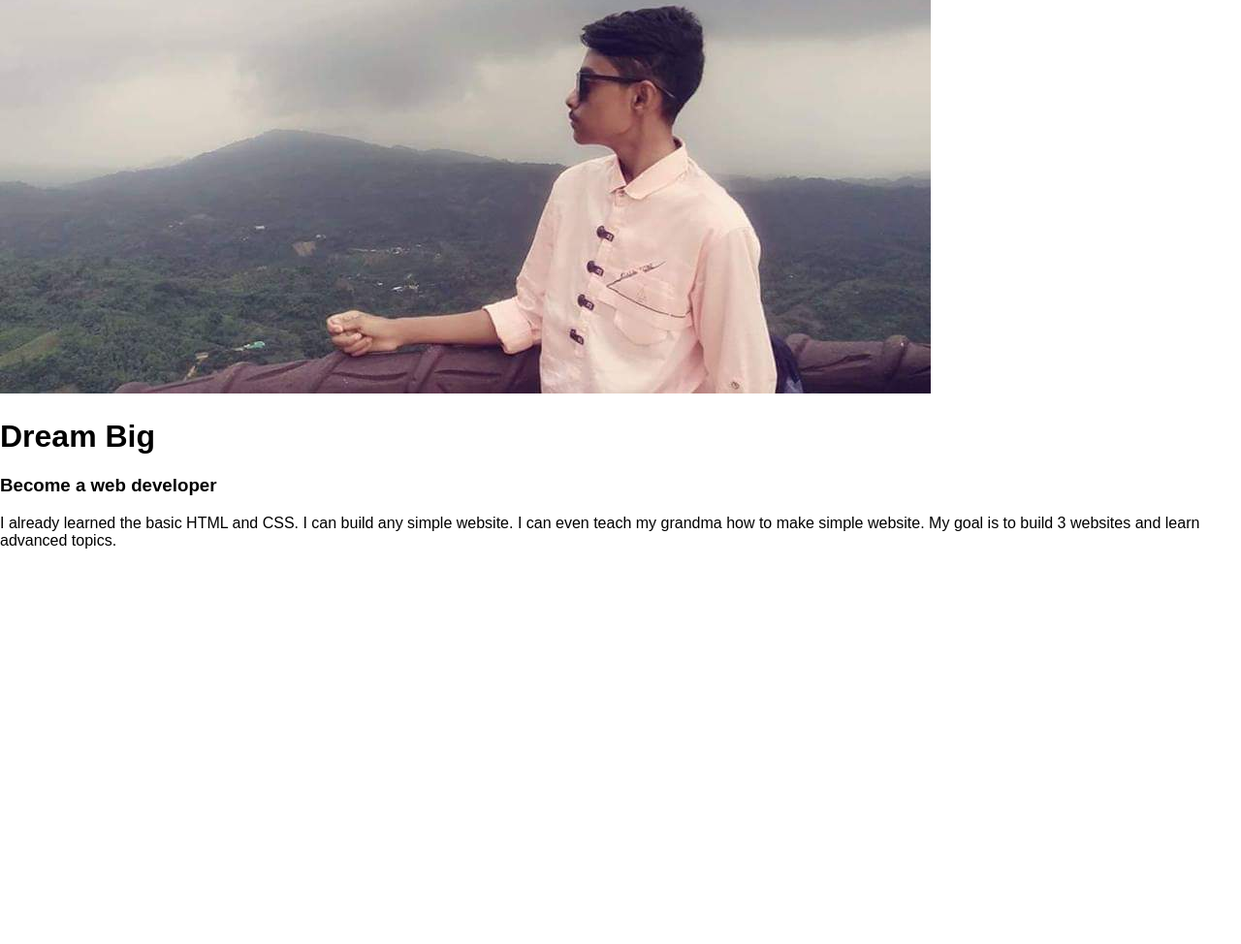
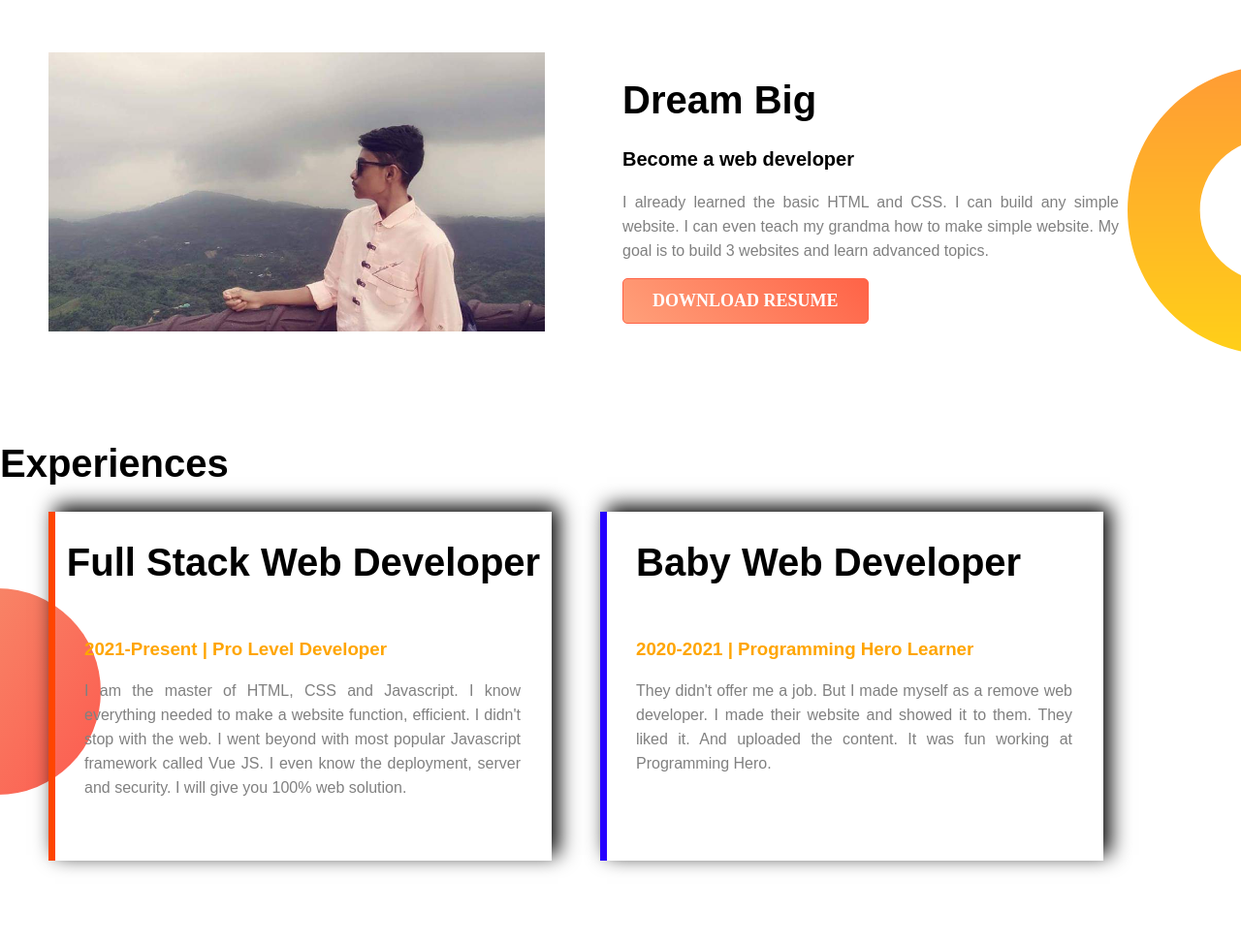
Before and after one commit to MdNaimRipto/Project-portfolio, a plain HTML site: page index.html in a window 1280 px wide. Shown: the part 676-1650 px from the top of the page at 97% size. Before the commit the page ends 1259 px from the top, so only its background shows below. Drawn offline with Linux system fonts and the light colour scheme.

Commit message:
site done

```diff
--- a/css/style.css
+++ b/css/style.css
@@ -6,7 +6,7 @@ body{
 .top-banner{
     background-image: url(../images/top-banner.png);
     background-repeat: no-repeat;
-    height: 60px;
+    height: 680px;
 }
 .banner-intro{
     display: block;
@@ -37,7 +37,7 @@ body{
     padding: 12px 30px;
     font-weight: bold;
     color: white;
-    background-color: tomato;
+    background: linear-gradient(45deg, lightsalmon, tomato);
     border: 1px solid tomato;
     border-radius: 5px;
     font-size: 18px;
@@ -53,3 +53,109 @@ body{
 .banner-image img{
     width: 100%;
 }
+.dream-big{
+    background-image: url(../images/dream-bg.png);
+    height: 425px;
+    background-repeat:no-repeat;
+    background-position: right;
+}
+.dream-image{
+    display: block;
+    float: left;
+    width: 40%;
+    margin: 50px 50px;
+
+}
+.dream-image img{
+    width:100%;
+}
+.dream-detail{
+    display: block;
+    float: left;
+    width: 40%;
+    margin: 50px 30px;
+}
+.dream-detail h1{
+    font-size: 40px;
+}
+.dream-detail h3{
+    font-size: 20px;
+}
+.dream-detail p{
+    text-align: justify;
+    line-height: 25px;
+    color: gray;
+}
+.dream-detail button{
+    padding: 12px 30px;
+    font-weight: bold;
+    color: white;
+    background: linear-gradient(45deg, lightsalmon, tomato);
+    border: 1px solid tomato;
+    border-radius: 5px;
+    font-size: 18px;
+    font-family: serif;
+}
+.experinces{
+    background-image: url(../images/exp-bg.png);
+    background-position: left;
+    background-repeat: no-repeat;
+    margin-bottom: 50px;
+    height: 515px;
+}
+.experinces h1{
+    font-size: 40px;
+}
+.box-one{
+    width: 40%;
+    display: block;
+    float: left;
+    border-left: 7px solid orangered;
+    height: 70%;
+    box-shadow: 7px -6px 20px 0px;
+    margin-left: 50px;
+}
+.box-one h1{
+    margin-top: 30px;
+    text-align: center;
+    padding-bottom: 30px;
+}
+.box-one h3{
+    margin-left: 30px;
+    color: orange;
+}
+.box-one p{
+    margin-left: 30px;
+    color: gray;
+    text-align: justify;
+    width: 450px;
+    line-height: 25px;
+    padding-bottom:30px ;
+}
+.box-two{
+    width: 40%;
+    display: block;
+    float: left;
+    border-left: 7px solid #2600ff;
+    height: 70%;
+    box-shadow: 7px -6px 20px 0px;
+    margin-left: 50px;
+}
+.box-two h1{
+    margin-top: 30px;
+    margin-left: 30px;
+    text-align: left;
+    padding-bottom: 30px;
+}
+.box-two h3{
+    margin-left: 30px;
+    color: orange;
+}
+.box-two p{
+    margin-left: 30px;
+    color: gray;
+    text-align: justify;
+    width: 450px;
+    line-height: 25px;
+    padding-bottom:30px ;
+}
--- a/index.html
+++ b/index.html
@@ -40,8 +40,25 @@
             <h1>Dream Big</h1>
             <h3>Become a web developer</h3>
             <p>I already learned the basic HTML and CSS. I can build any simple website. I can even teach my grandma how to make simple website. My goal is to build 3 websites and learn advanced topics.</p>
+            <button>DOWNLOAD RESUME</button>
         </div>
 
+    </div>
+
+    <div class="experinces">
+        <h1>Experiences</h1>
+
+        <div class="box-one">
+            <h1>Full Stack Web Developer</h1>
+            <h3>2021-Present | Pro Level Developer</h3>
+            <p>I am the master of HTML, CSS and Javascript. I know everything needed to make a website function, efficient. I didn't stop with the web. I went beyond with most popular Javascript framework called Vue JS. I even know the deployment, server and security. I will give you 100% web solution.</p>
+        </div>
+
+        <div class="box-two">
+            <h1>Baby Web Developer</h1>
+            <h3>2020-2021 | Programming Hero Learner</h3>
+            <p>They didn't offer me a job. But I made myself as a remove web developer. I made their website and showed it to them. They liked it. And uploaded the content. It was fun working at Programming Hero.</p>
+        </div>
     </div>
 
 </body>
```
